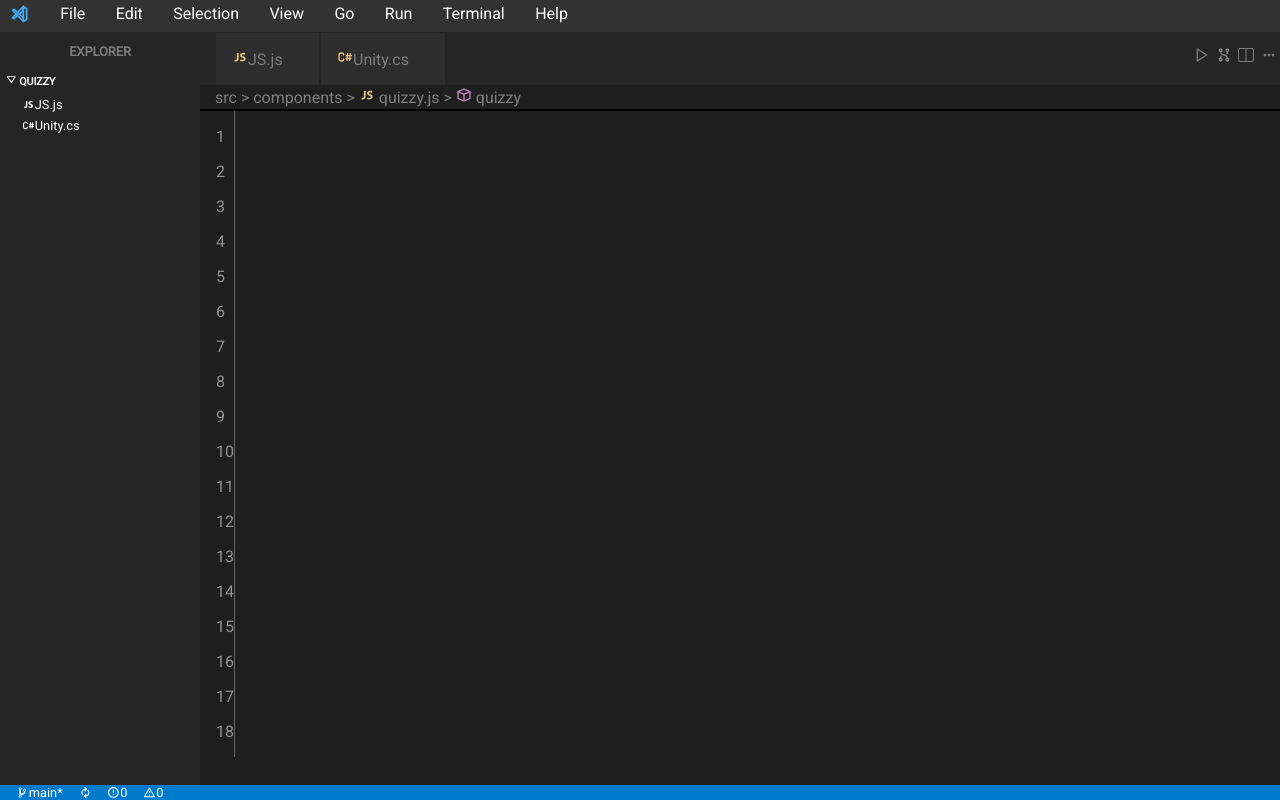
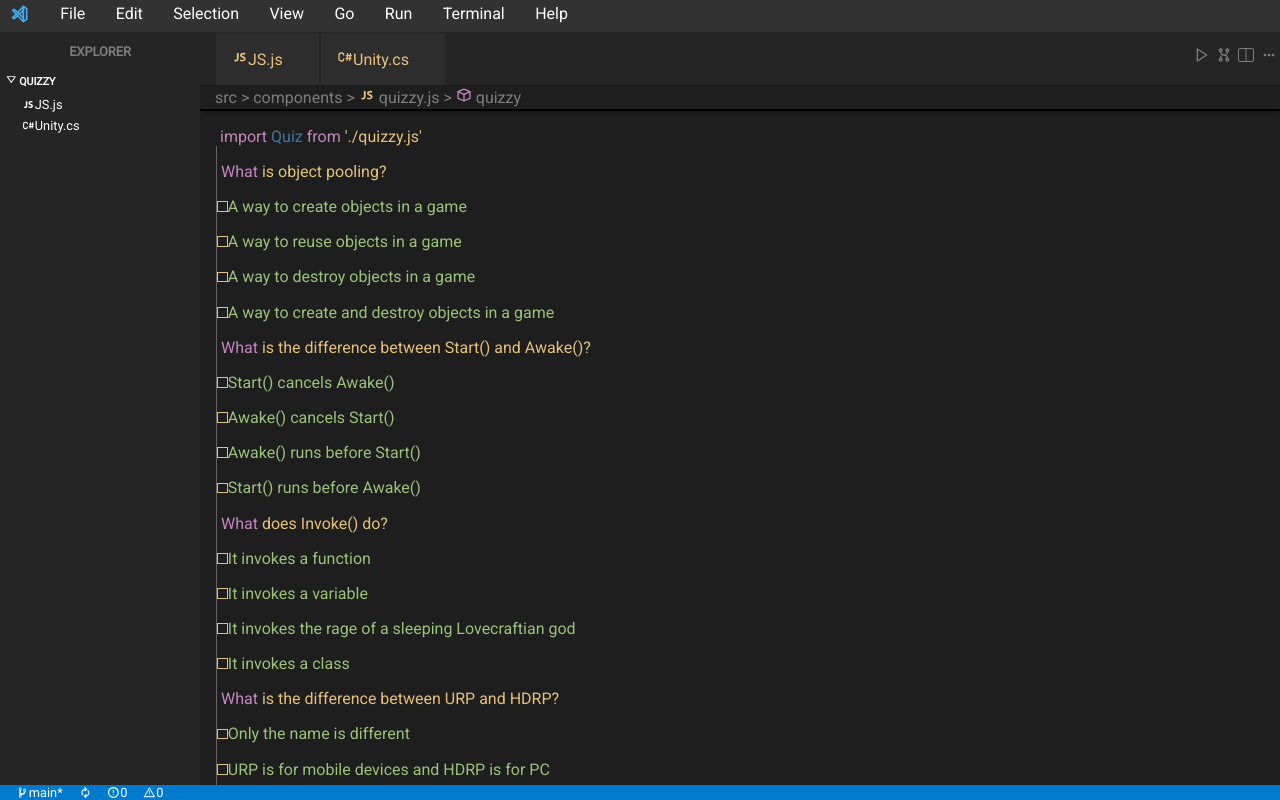
Before and after one commit to waizu0/Quizzy, a React (Create React App) app: page / in a window 1280 px wide. Shown: the top 800 px of the page. Built offline with nearby package versions, Linux system fonts and the light colour scheme.

Commit message:
Main website

```diff
--- a/src/App.js
+++ b/src/App.js
@@ -13,6 +13,7 @@ function App() {
       <Sidebar />
       <Footer />
       <QuizArea />
+
     </div>
   );
 }
--- a/src/components/QuizArea.css
+++ b/src/components/QuizArea.css
@@ -22,6 +22,9 @@
     background-color: var(--background);
     border-bottom: 2px solid black;
     height: 1rem;
+    -webkit-box-shadow: 3px 3px 5px -2px rgba(0, 0, 0, 0.447);
+    -moz-box-shadow: 3px 3px 5px -2px rgba(0, 0, 0, 0.41);
+    box-shadow: 3px 3px 5px -2px rgba(0, 0, 0, 0.413);
 }
 
 
@@ -34,7 +37,7 @@
     align-items: center;
     width: 100%;
     padding: 0 1rem;
-    color: rgb(125, 125, 125);
+    color: var(--yellow);
     font-weight: 500;
 }
 
@@ -75,21 +78,12 @@
     padding: 4px 15px;
 }
 
-.line-div {
-    display: flex;
-    color: #919191;
-    justify-content: flex-start;
-  }
 
-  .line-counter {
-    margin-left: 1rem;
-  }
 
   .quiz-content {
-    margin-right: 1rem;
     color: var(--whitish);
-    border-left: 1px solid rgb(101, 101, 101);
     padding: 0 1rem;
+    grid-column: 2;
   }
 
 
@@ -106,10 +100,74 @@
     color: var(--purple);
 }
 
+.import-area{
+    display: flex;
+}
+
+
+.question-area{
+    display: flex;
+    border-left: 1px solid rgb(101, 101, 101);
+
+}
+
+.question-area p{
+    margin-left: 0.25rem;
+    margin-bottom: 0.01rem;
+}
+
+.option-area{
+    display: flex;
+    border-left: 1px solid rgb(101, 101, 101);
+
+}
+
+input{
+    all: unset;
+    border: 1px solid var(--yellow);
+  width: .55rem;
+    height: .55rem;
+  display: inline-block;
+
+}
+
+input:checked{
+    background-color: #FFD700;
+}
+
+.option-area p{
+    margin-bottom: 0.01rem;
+}
+
+
+.import-area p{
+    margin-left: 0.25rem;
+    margin-bottom: 0.01rem;
+}
+
+.submit-button{
+    outline: none;
+    border: none;
+    background: none;
+    color: var(--yellow);
+    cursor: pointer;
+    font-size: 1rem;
+}
+
+.send-result{
+    display: flex;
+}
+
+
 @media screen and (max-width: 580px) {
    .quiz-area-container {
         padding-left: 0;
     }
+
+    .question, .import-area{
+        margin-left: 5.5rem;
+    }
+
     .tabs-manager {
         height: 3.5rem;
     }
@@ -128,4 +186,6 @@
         margin-left: 6.5em;
         font-size: 0.9rem;
     }
+
+
 }
--- a/src/components/QuizArea.js
+++ b/src/components/QuizArea.js
@@ -1,25 +1,46 @@
-import React from 'react'
+import React, { useState } from 'react';
 import './QuizArea.css';
-import { DiJavascript1 } from 'react-icons/di'
-import { TbBrandCSharp } from 'react-icons/tb'
-import { AiOutlineClose } from 'react-icons/ai'
-import { FiPlay } from 'react-icons/fi'
-import { TiFlowSwitch } from 'react-icons/ti'
-import { BsLayoutSplit } from 'react-icons/bs'
-import { BiDotsHorizontalRounded, BiCube } from 'react-icons/bi'
+import { DiJavascript1 } from 'react-icons/di';
+import { TbBrandCSharp } from 'react-icons/tb';
+import { AiOutlineClose } from 'react-icons/ai';
+import { FiPlay } from 'react-icons/fi';
+import { TiFlowSwitch } from 'react-icons/ti';
+import { BsLayoutSplit } from 'react-icons/bs';
+import { BiDotsHorizontalRounded, BiCube } from 'react-icons/bi';
+import { unityQuestions } from './unityQuestions';
 
 function QuizArea() {
-
-    const lines = [...Array(18).keys()];
+  const [questions] = useState(unityQuestions);
+  const [selectedOptions, setSelectedOptions] = useState({});
+  const [correctAnswers, setCorrectAnswers] = useState(0);
+  const [submitted, setSubmitted] = useState(false);
+  const [showMessage, setShowMessage] = useState(false);
 
 
+  const handleOptionChange = (questionId, answerText, isCorrect) => {
+    if (!submitted) {
+      setSelectedOptions(prevState => ({
+        ...prevState,
+        [questionId]: { answerText, isCorrect }
+      }));
+      if (isCorrect) {
+        setCorrectAnswers(prevState => prevState + 1);
+      }
+    }
+    if (isCorrect) {
+      setCorrectAnswers(prevState => prevState + 1);
+       }
+    }
+  const handleSubmit = () => {
+    const correctAnswersCount = Object.values(selectedOptions).filter(value => value?.isCorrect).length;
+    setCorrectAnswers(correctAnswersCount);
+    setShowMessage(true);
 
+  setSubmitted(true);
+  };
   return (
     <div className='quiz-area-container'>
-
-
       <div className="tabs-manager">
-
         <ul className="tabs">
           <li className="tab">
             <p><DiJavascript1 className='tab-icon'/>JS.js <AiOutlineClose className='close'/></p>
@@ -28,40 +49,62 @@ function QuizArea() {
             <p><TbBrandCSharp className='tab-icon'/>Unity.cs <AiOutlineClose className='close'/></p>
           </li>
         </ul>
-
         <div className="right-corner">
           <p className="btn"><FiPlay/></p>
           <p className="btn"><TiFlowSwitch/></p>
           <p className="btn"><BsLayoutSplit/></p>
           <p className="btn"><BiDotsHorizontalRounded/></p>
         </div>
+      </div>
+      <div className="path-manager">
+        <p>src {'>'} components {'>'} <DiJavascript1 className='js-path'/> quizzy.js {'>'} <BiCube className='cube'/> quizzy</p>
+      </div>
+      <div className="line-div">
 
+        <div className="quiz-content">
+          <div className="import-area">
+            <p style={{color: 'var(--purple)'}}>import</p>
+            <p style={{color: 'var(--select-text)'}}>Quiz</p>
+            <p style={{color: 'var(--purple)'}}>from</p>
+            <p style={{color: 'var(--yellow)'}}>'./quizzy.js'</p>
           </div>
-
-        <div className="path-manager">
-
-            <p>src {'>'} components {'>'} <DiJavascript1 className='js-path'/> quizzy.js {'>'} <BiCube className='cube'/> quizzy</p>
-
+          {questions.map((question) => (
+            <div key={question.ID} className="question">
+              <div className="question-area">
+                <p style={{color: 'var(--purple)'}}>What</p>
+                <p style={{color: 'var(--yellow)'}}>{question.questionText}</p>
               </div>
-
-        <div className="line-div">
-  <div className="line-counter">
-    {lines.map((index) => (
-      <p className="line-value" key={index + 1}>
-        {index + 1}
+              <div className="options">
+                {question.answerOptions.map((option) => (
+                  <div key={option.answerText} className="option-area">
+                    <p>
+                    <input
+                      disabled={setSubmitted}
+                      type="radio"
+                      name={`question${question.ID}`}
+                      value={option.answerText}
+                      onChange={() => handleOptionChange(question.ID, option.answerText, option.isCorrect)}
+                      checked={selectedOptions[question.ID]?.answerText === option.answerText}
+                    />
                     </p>
+                    <p style={{color:'var(--green)'}}>{option.answerText}</p>
+                  </div>
                 ))}
               </div>
-
-  <div className="quiz-content">
-
+            </div>
+          ))}
+          <div className="send-result">
+            <p><button onClick={handleSubmit} className="submit-button">[ SUBMIT ]</button></p>
+            {showMessage && (
+              <p>
+                Congrats! You got {correctAnswers} questions right!
+              </p>
+            )}
           </div>
         </div>
-
-
-
       </div>
-  )
+    </div>
+  );
 }
 
-export default QuizArea
+export default QuizArea;
--- a/src/components/Sidebar.css
+++ b/src/components/Sidebar.css
@@ -7,7 +7,6 @@
     width: 12%;
     min-width: 200px;
     padding: 1rem 0;
-  overflow-y: auto;
     display: flex;
     flex-direction: column;
     align-items: center;
@@ -44,7 +43,7 @@
     position: absolute;
     bottom: -90%;
     list-style: none;
-    width: 11rem;
+    width: 130%;
     margin-left: -2rem;
     cursor: pointer;
   }
--- /dev/null
+++ b/src/components/unityQuestions.js
@@ -0,0 +1,109 @@
+export const unityQuestions = [
+    {
+        questionText: 'is object pooling?',
+        ID: 0,
+        answerOptions: [
+            { answerText: 'A way to create objects in a game', isCorrect: false },
+            { answerText: 'A way to reuse objects in a game', isCorrect: true },
+            { answerText: 'A way to destroy objects in a game', isCorrect: false },
+            { answerText: 'A way to create and destroy objects in a game', isCorrect: false }
+        ]
+    },
+    {
+        questionText: 'is the difference between Start() and Awake()?',
+        ID: 1,
+        answerOptions: [
+            { answerText: 'Start() cancels Awake()', isCorrect: false },
+            { answerText: 'Awake() cancels Start()', isCorrect: false },
+            { answerText: 'Awake() runs before Start()', isCorrect: true },
+            { answerText: 'Start() runs before Awake()', isCorrect: false }
+        ]
+    },
+    {
+        questionText: 'does Invoke() do?',
+        ID: 2,
+        answerOptions: [
+            { answerText: 'It invokes a function', isCorrect: true },
+            { answerText: 'It invokes a variable', isCorrect: false },
+            { answerText: 'It invokes the rage of a sleeping Lovecraftian god', isCorrect: false },
+            { answerText: 'It invokes a class', isCorrect: false }
+        ]
+    },
+    {
+        questionText: 'is the difference between URP and HDRP?',
+        ID: 3,
+        answerOptions: [
+            { answerText: 'Only the name is different', isCorrect: false },
+            { answerText: 'URP is for mobile devices and HDRP is for PC', isCorrect: false },
+            { answerText: 'URP is a lightweight pipeline and HDRP is a heavyweight pipeline', isCorrect: true },
+            { answerText: 'URP is a heavyweight pipeline and HDRP is a lightweight pipeline', isCorrect: false }
+        ]
+    },
+    {
+        questionText: 'is a Prefab in Unity?',
+        ID: 4,
+        answerOptions: [
+            { answerText: 'A type of light source', isCorrect: false },
+            { answerText: 'A type of camera', isCorrect: false },
+            { answerText: 'A pre-made game object that can be used multiple times', isCorrect: true },
+            { answerText: 'A type of audio clip', isCorrect: false }
+        ]
+    },
+    {
+        questionText: 'is URP?',
+        ID: 5,
+        answerOptions: [
+            { answerText: 'A type of pipeline', isCorrect: true },
+            { answerText: 'A type of shader', isCorrect: false },
+            { answerText: 'A type of function', isCorrect: false },
+            { answerText: 'A type of variable', isCorrect: false }
+        ]
+    },
+
+    {
+        questionText: 'is the difference between GetKeyDown() and GetKeyUp()?',
+        ID: 6,
+        answerOptions: [
+            { answerText: 'Only the name is different', isCorrect: false },
+            { answerText: 'GetKeyDown() is for when a key is pressed and GetKeyUp() is for when a key is released', isCorrect: true },
+            { answerText: 'GetKeyDown() is for when a key is released and GetKeyUp() is for when a key is pressed', isCorrect: false },
+            { answerText: 'GetKeyDown() for when down arrow is pressed and GetKeyUp() is for when up arrow is pressed', isCorrect: false }
+        ]
+    },
+
+    {
+        questionText: 'is TMPro?',
+        ID: 7,
+        answerOptions: [
+            { answerText: 'A type of font', isCorrect: false },
+            { answerText: 'A type of shader', isCorrect: false },
+            { answerText: 'A type of function', isCorrect: false },
+            { answerText: 'A text library', isCorrect: true }
+        ]
+    },
+
+    {
+        questionText: 'is a way to get a random number in Unity?',
+        ID: 8,
+        answerOptions: [
+            { answerText: 'Random.Range()', isCorrect: true },
+            { answerText: 'Random.Get()', isCorrect: false },
+            { answerText: 'Random.Next()', isCorrect: false },
+            { answerText: 'Random.Random()', isCorrect: false }
+        ]
+    },
+
+    {
+        questionText: 'is the default tag for game objects?',
+        ID: 9,
+        answerOptions: [
+            { answerText: 'Untagged', isCorrect: true },
+            { answerText: 'Default', isCorrect: false },
+            { answerText: 'None', isCorrect: false },
+            { answerText: 'Tagless', isCorrect: false }
+        ]
+    }
+
+
+
+];
```
Also changed, not shown: public/index.html (+0 -22 lines). Lines whose indentation alone changed are shown as unchanged.
